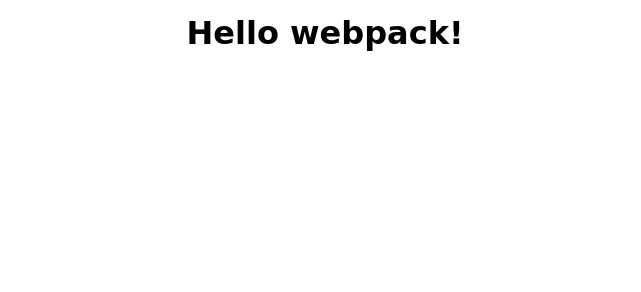
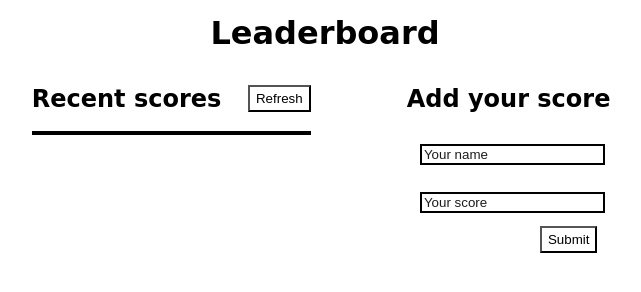
Before and after one commit to Kingstalux/Leaderboard-App, a website built with webpack: page dist/index.html in a window 1280 px wide. Shown: the whole page, without its empty margins (315-956 px from the left). Built offline with nearby package versions, Linux system fonts and the light colour scheme; no server answers.

Commit message:
Update dist files

```diff
--- a/dist/index.html
+++ b/dist/index.html
@@ -4,9 +4,27 @@
     <meta charset="UTF-8">
     <meta http-equiv="X-UA-Compatible" content="IE=edge">
     <meta name="viewport" content="width=device-width, initial-scale=1.0">
-    <title>Webpack</title>
-<script defer src="main.js"></script></head>
+    <title>Leaderboard App</title>
+<script defer src="/main.js"></script></head>
 <body>
-    <h1>Hello webpack!</h1>
+    <h1>Leaderboard</h1>
+
+    <section class="body flex">
+        <div class="div">
+            <div class="heading flex">
+                <h2>Recent scores</h2>
+                <button type="button" class="button btn" id="refresh">Refresh</button>
+            </div>
+
+            <div class="container" id="container"></div>
+        </div>
+
+        <form class="form flex" id="form">
+            <h2>Add your score</h2>
+            <input type="text" placeholder="Your name" id="name">
+            <input type="number" placeholder="Your score" id="number">
+            <button type="submit" id="button" class="btn">Submit</button>
+        </form>
+    </section>
 </body>
 </html>
```
Also changed, not shown: dist/main.js (+15 -49 lines).
